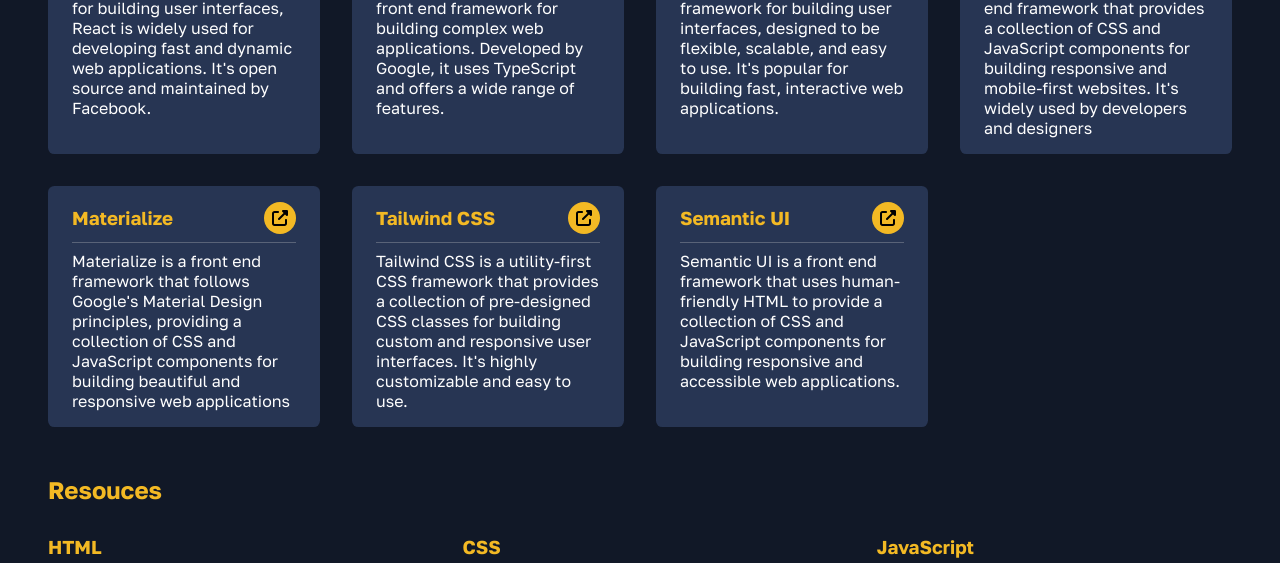
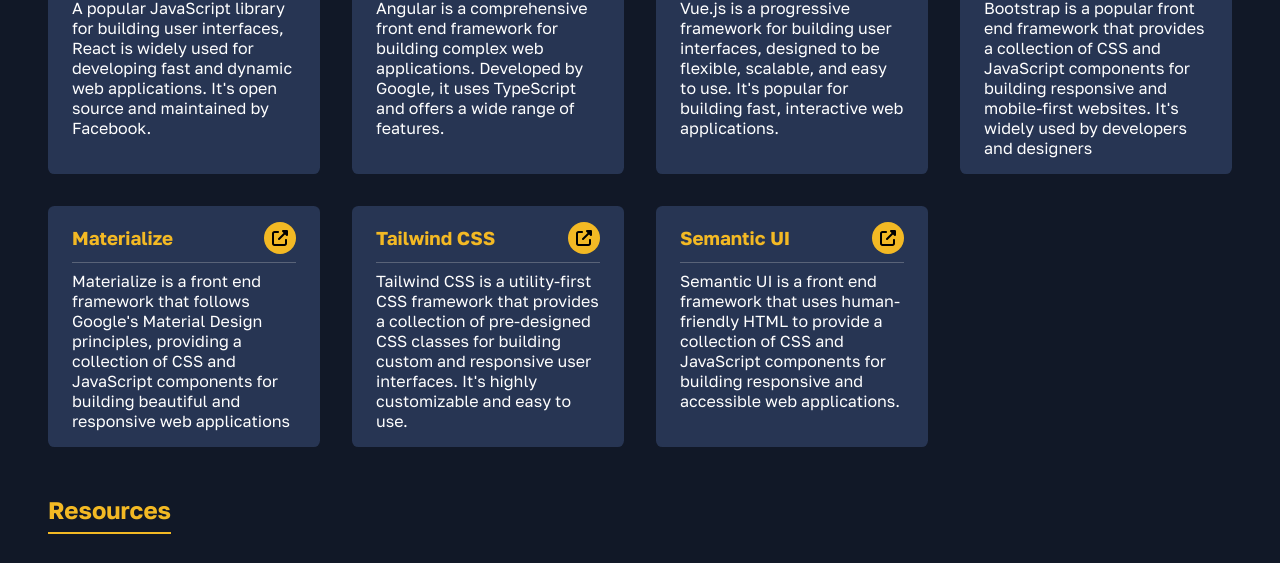
Before and after one commit to jayk-gupta/Frontend-Resources, a plain HTML site: page index.html in a window 1280 px wide. Shown: the part 1679-2242 px from the top of the page. Drawn offline with Linux system fonts and the light colour scheme.

Commit message:
made some edits

```diff
--- a/index.html
+++ b/index.html
@@ -174,7 +174,7 @@
 
         <!-- Resources section -->
         <section id="resources" class="resources">
-            <h2>Resouces</h2>
+            <h2>Resources</h2>
             <div class="all-resources">
                 <!-- HTML section -->
                 <div class="html">
--- a/style.css
+++ b/style.css
@@ -97,6 +97,11 @@ section{
 section h2, footer h2{
   color: #F3B924;
   margin-bottom: 2rem;
+}
+section h2{
+  border-bottom: 2px solid #F3B924;
+  padding-bottom: .5rem;
+  width: fit-content;
 }
 /* First main div in each section */
 section > div{
```
Also changed, not shown: 1 other file.
